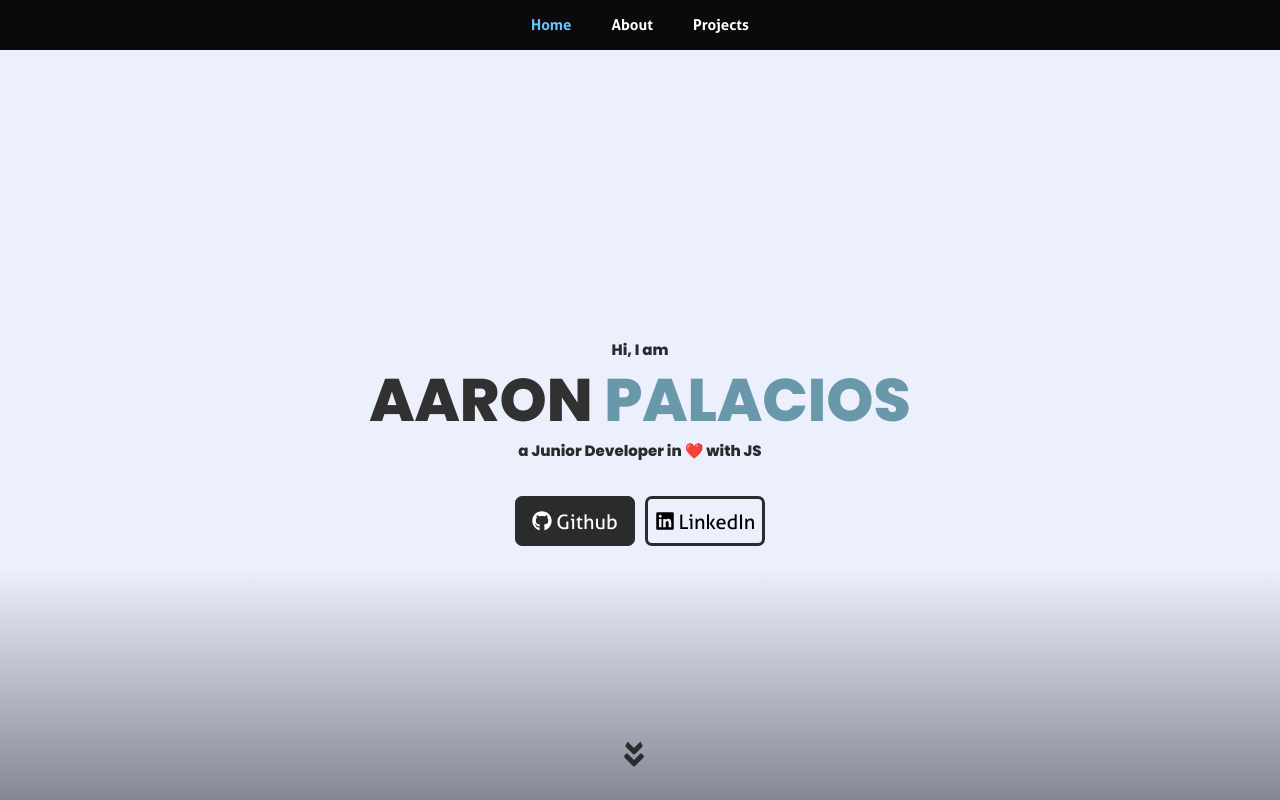
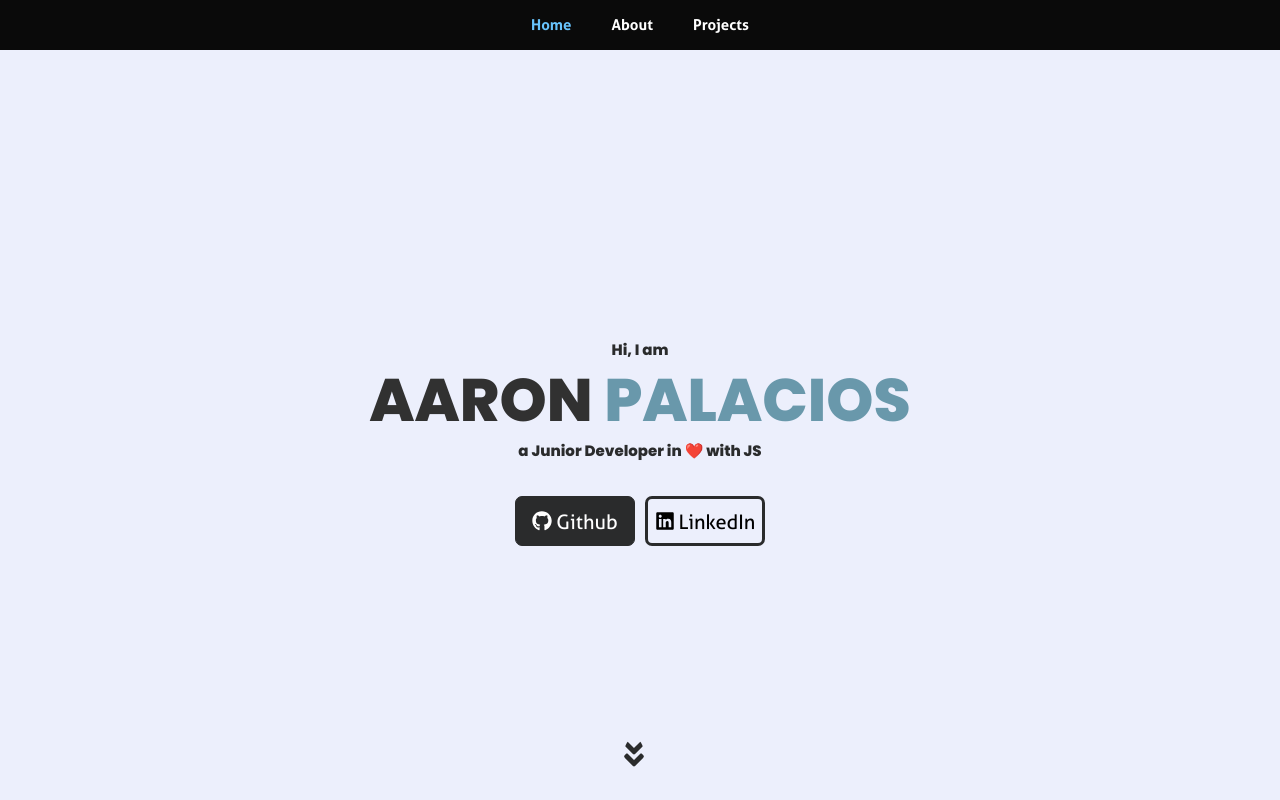
Before and after one commit to apalaciosdev/apalaciosdev-Website, a React (Create React App) app: page / in a window 1280 px wide. Shown: the top 800 px of the page. Built offline with nearby package versions, Linux system fonts and the light colour scheme.

Commit message:
2201051154

```diff
--- a/src/assets/styles/css/animatedBackground.css
+++ b/src/assets/styles/css/animatedBackground.css
@@ -4,8 +4,7 @@
 
 
 .area{
-    background: rgb(37,46,66);
-    background: linear-gradient(360deg, rgba(37,46,66,0.5690476019509366) 0%, rgba(236,239,252,1) 29%, rgba(236,239,252,1) 100%);
+    background: #ECEFFC;
     width: 100%;
     height:100vh;
     z-index: -2;
```
